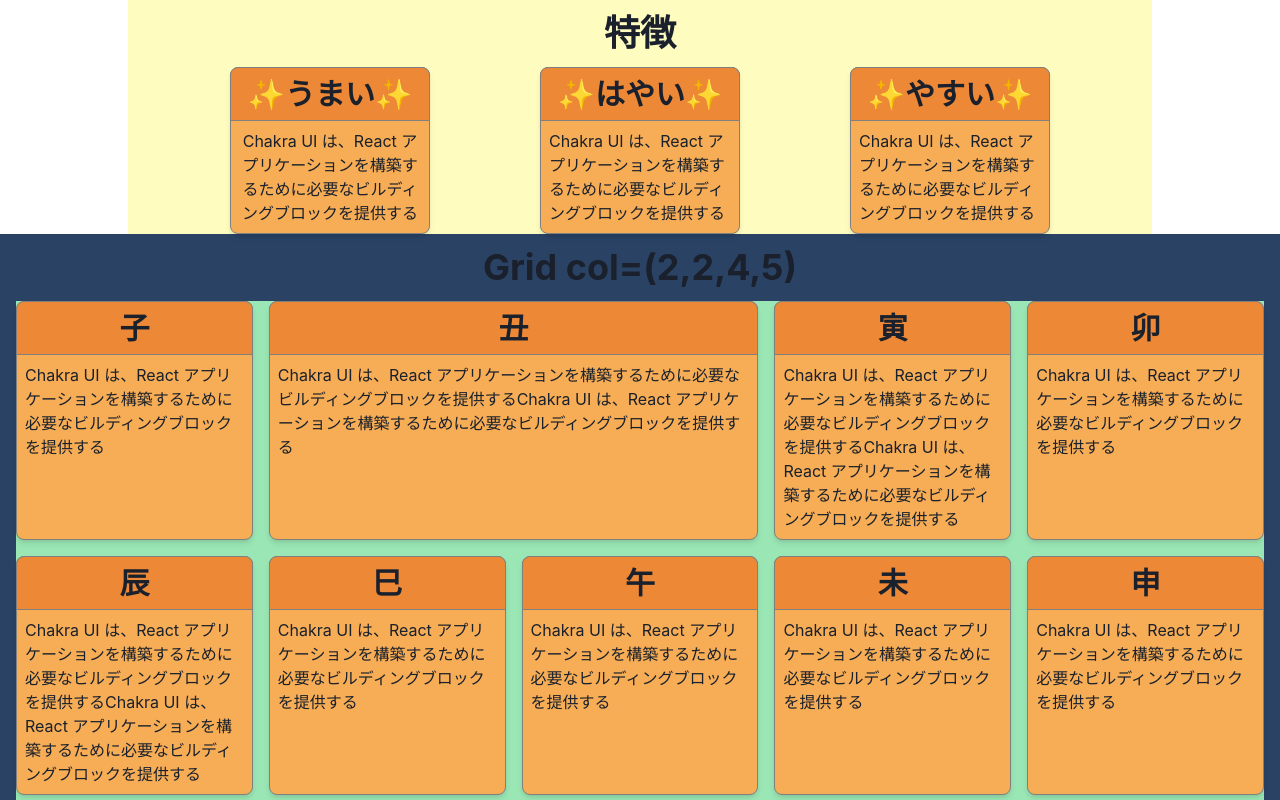
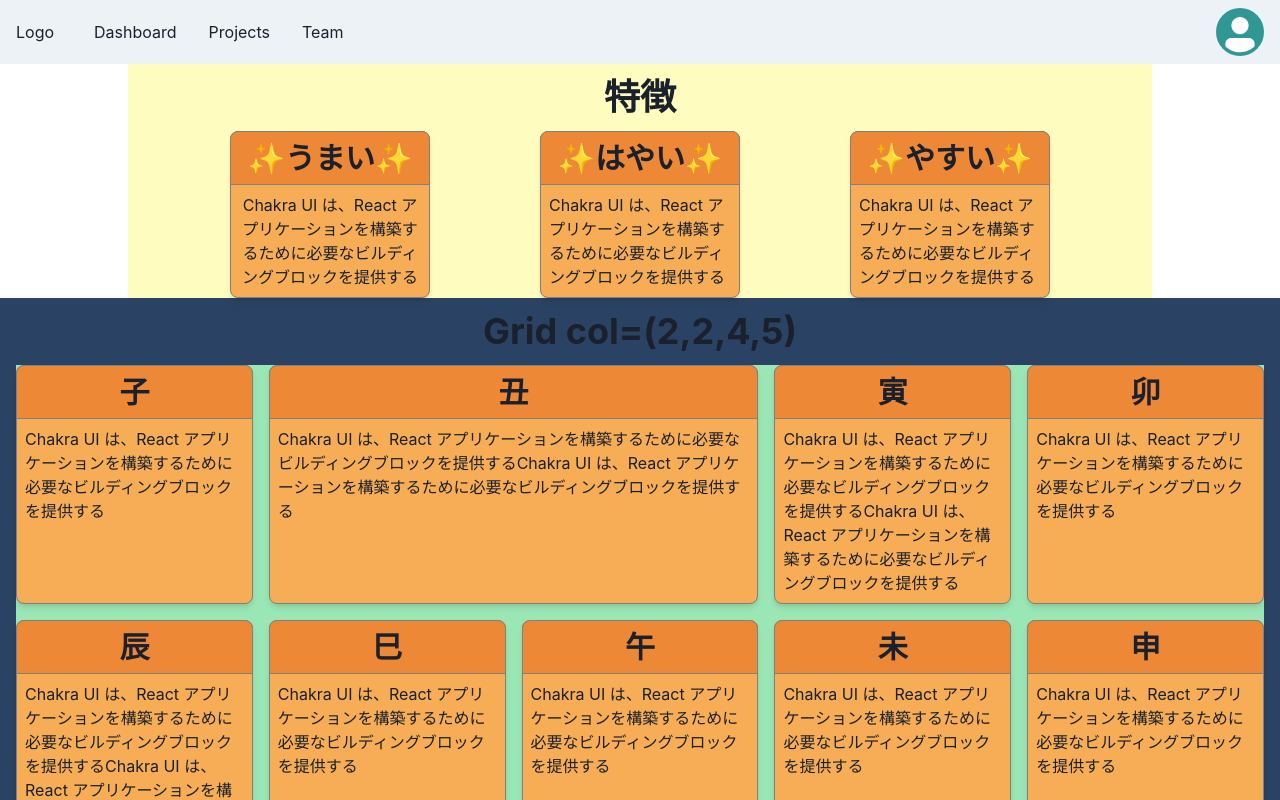
Before and after one commit to zonoise/chakra-study, a React (Create React App) app: page / in a window 1280 px wide. Shown: the top 800 px of the page. Built offline with nearby package versions, Linux system fonts and the light colour scheme.

Commit message:
add navbar

```diff
--- a/package.json
+++ b/package.json
@@ -3,6 +3,7 @@
   "version": "0.1.0",
   "private": true,
   "dependencies": {
+    "@chakra-ui/icons": "^1.0.13",
     "@chakra-ui/react": "^1.0.0",
     "@emotion/react": "^11.0.0",
     "@emotion/styled": "^11.0.0",
--- a/src/App.tsx
+++ b/src/App.tsx
@@ -5,9 +5,11 @@
 } from "@chakra-ui/react"
 import { Container3Box } from "./Container3Box"
 import { GridSample } from "./GridSample"
+import { Navbar } from "./Navbar"
 
 export const App = () => (
   <ChakraProvider theme={theme}>
+    <Navbar />
     <Container3Box></Container3Box>
     <GridSample />
   </ChakraProvider>
--- /dev/null
+++ b/src/Navbar.tsx
@@ -0,0 +1,99 @@
+import React from 'react';
+import { ReactNode } from 'react';
+import {
+    Box,
+    Flex,
+    Avatar,
+    HStack,
+    Link,
+    IconButton,
+    Button,
+    Menu,
+    MenuButton,
+    MenuList,
+    MenuItem,
+    MenuDivider,
+    useDisclosure,
+    useColorModeValue,
+    Stack,
+} from '@chakra-ui/react';
+
+import { HamburgerIcon, CloseIcon } from '@chakra-ui/icons';
+
+const Links = ['Dashboard', 'Projects', 'Team'];
+
+const NavLink = ({ children }: { children: ReactNode }) => (
+    <Link
+        px={2}
+        py={1}
+        rounded={'md'}
+        _hover={{
+            textDecoration: 'none',
+            bg: useColorModeValue('gray.200', 'gray.700'),
+        }}
+        href={'#'}>
+        {children}
+    </Link>
+);
+
+//chakra-templates から
+export const Navbar = () => {
+    const { isOpen, onOpen, onClose } = useDisclosure();
+
+    const style = {
+        position:"sticky",
+        top:0
+    }
+
+    return (
+            <Box sx={style} bg={useColorModeValue('gray.100', 'gray.900')} px={4}>
+                <Flex h={16} alignItems={'center'} justifyContent={'space-between'}>
+                    <IconButton
+                        size={'md'}
+                        icon={isOpen ? <CloseIcon /> : <HamburgerIcon />}
+                        aria-label={'Open Menu'}
+                        display={{ md: 'none' }}
+                        onClick={isOpen ? onClose : onOpen}
+                    />
+                    <HStack spacing={8} alignItems={'center'}>
+                        <Box>Logo</Box>
+                        <HStack
+                            as={'nav'}
+                            spacing={4}
+                            display={{ base: 'none', md: 'flex' }}>
+                            {Links.map((link) => (
+                                <NavLink key={link}>{link}</NavLink>
+                            ))}
+                        </HStack>
+                    </HStack>
+                    <Flex alignItems={'center'}>
+                        <Menu>
+                            <MenuButton
+                                as={Button}
+                                rounded={'full'}
+                                variant={'link'}
+                                cursor={'pointer'}>
+                                <Avatar bg="teal.500" />
+                            </MenuButton>
+                            <MenuList>
+                                <MenuItem>Link 1</MenuItem>
+                                <MenuItem>Link 2</MenuItem>
+                                <MenuDivider />
+                                <MenuItem>Link 3</MenuItem>
+                            </MenuList>
+                        </Menu>
+                    </Flex>
+                </Flex>
+
+                {isOpen ? (
+                    <Box pb={4} display={{ md: 'none' }}>
+                        <Stack as={'nav'} spacing={4}>
+                            {Links.map((link) => (
+                                <NavLink key={link}>{link}</NavLink>
+                            ))}
+                        </Stack>
+                    </Box>
+                ) : null}
+            </Box>
+    );
+}
```
Also changed, not shown: 1 other file (tests, documents, lock files or other folders).
